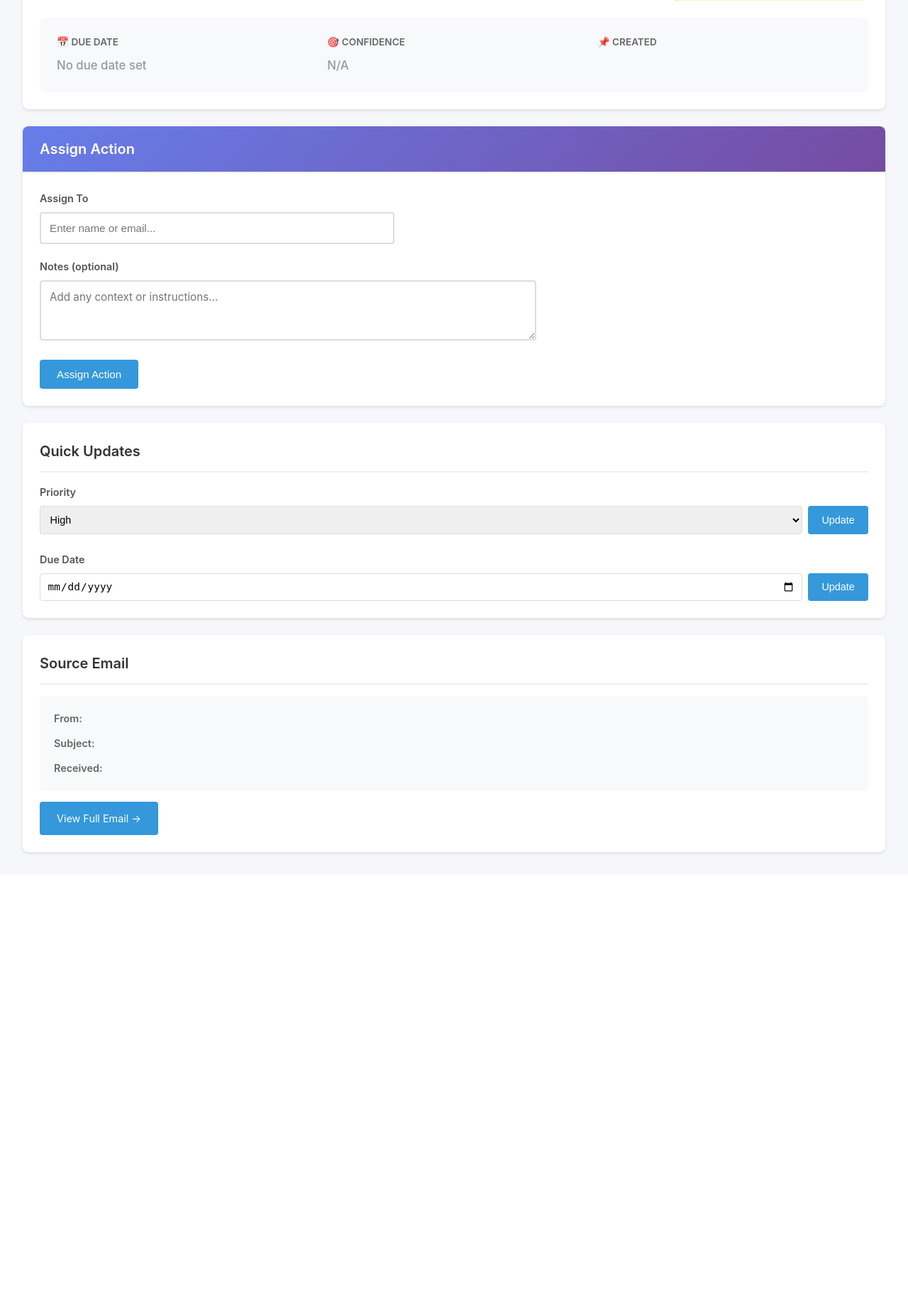
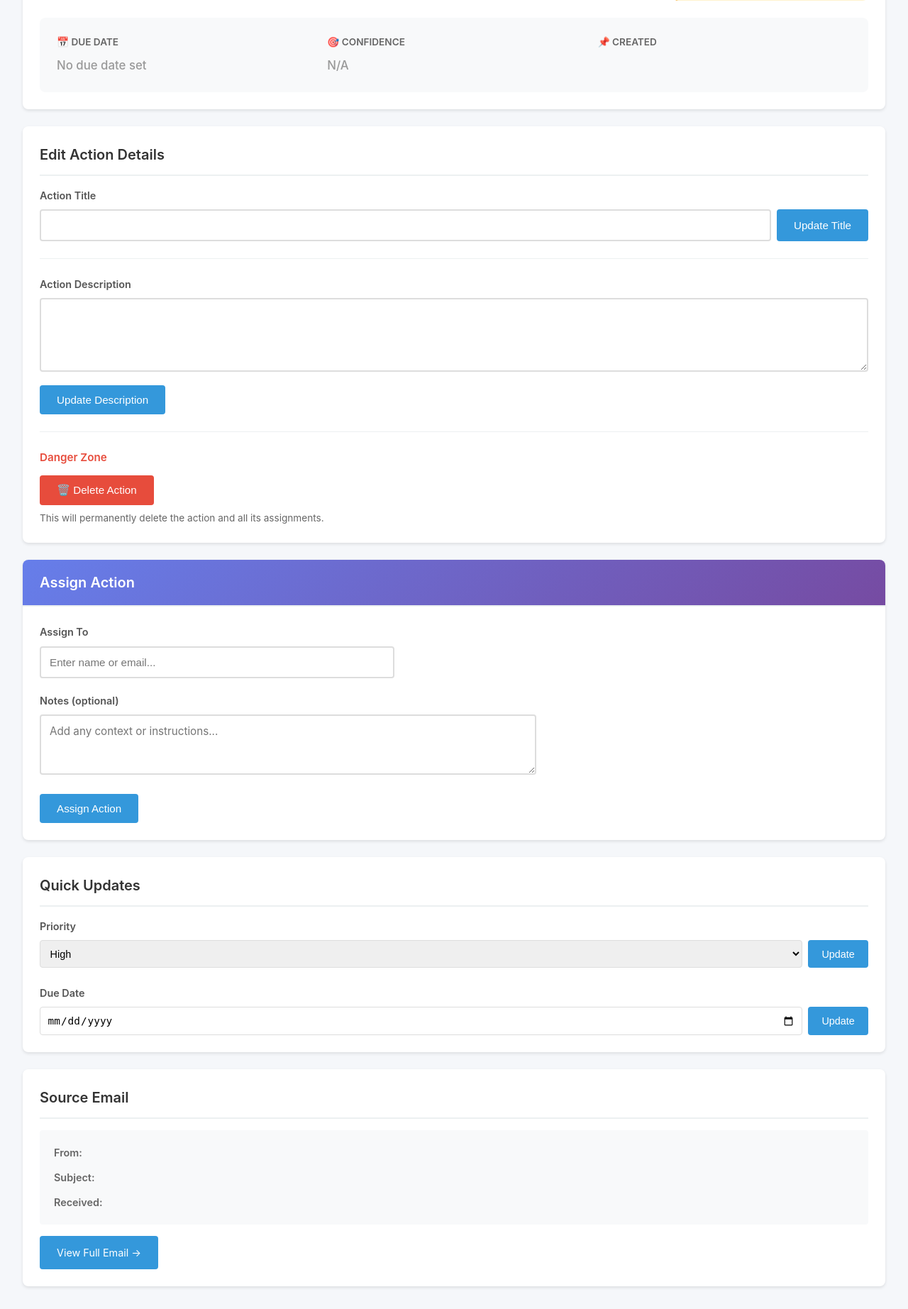
Before and after one commit to blake-perkins/INtelliBOX, a FastAPI app: template src/emailtools/web/templates/action_detail.html in a window 1280 px wide. Shown: the part 253-2098 px from the top of the page at 71% size. Before the commit the page ends 1459 px from the top, so only its background shows below. Run offline with FastAPI, Linux system fonts and the light colour scheme; the template is opened without the code that fills it, so the values that code supplies are empty.

Commit message:
Add manual action editing and creation capabilities
Users can now manually edit AI-generated actions or create new ones:

Backend Features (app.py):
- POST /actions/<id>/title - Update action title
- POST /actions/<id>/description - Update action description
- POST /actions/<id>/delete - Delete action (redirects to email)
- GET /emails/<id>/actions/new - Show new action form
- POST /emails/<id>/actions/new - Create new action for email
- Manual actions have 100% confidence score

Action Detail Page Updates (action_detail.html):
- Added "Edit Action Details" card with:
  - Title editing form (inline with update button)
  - Description editing form (textarea with update button)
  - Danger zone with delete button and confirmation
- Forms use modern styling matching existing design
- Delete action redirects to source email

Email Detail Page Updates (email_detail.html):
- Added "+ Create Action" button in actions section header
- Links to new action creation form

New Template (action_new.html):
- Full-page form for creating new actions
- Shows email context (from, subject, received date)
- Fields: title (required), description, priority, due date, category
- Purple gradient header matching dashboard style
- Form validation and helpful placeholders

Use Cases:
- AI misses an action → manually create it
- AI extracts wrong title → edit it
- Action needs better description → add/edit it
- Duplicate or wrong action → delete it
- Email has no actions but needs one → create manually

Co-Authored-By: Claude Sonnet 4.5 <noreply@anthropic.com>

```diff
--- a/src/emailtools/web/app.py
+++ b/src/emailtools/web/app.py
@@ -518,6 +518,111 @@ async def unassign_action(action_id: int):
     return RedirectResponse(url=f"/actions/{action_id}", status_code=303)
 
 
+@app.post("/actions/{action_id}/title")
+async def update_action_title(
+    action_id: int,
+    title: str = Form(...)
+):
+    """Update action title."""
+    with get_session() as session:
+        action = session.query(Action).filter_by(id=action_id).first()
+        if not action:
+            raise HTTPException(status_code=404, detail="Action not found")
+
+        action.title = title
+        session.commit()
+
+    return RedirectResponse(url=f"/actions/{action_id}", status_code=303)
+
+
+@app.post("/actions/{action_id}/description")
+async def update_action_description(
+    action_id: int,
+    description: str = Form(...)
+):
+    """Update action description."""
+    with get_session() as session:
+        action = session.query(Action).filter_by(id=action_id).first()
+        if not action:
+            raise HTTPException(status_code=404, detail="Action not found")
+
+        action.description = description if description.strip() else None
+        session.commit()
+
+    return RedirectResponse(url=f"/actions/{action_id}", status_code=303)
+
+
+@app.post("/actions/{action_id}/delete")
+async def delete_action(action_id: int):
+    """Delete an action."""
+    with get_session() as session:
+        action = session.query(Action).filter_by(id=action_id).first()
+        if not action:
+            raise HTTPException(status_code=404, detail="Action not found")
+
+        email_id = action.email_id
+        session.delete(action)
+        session.commit()
+
+    return RedirectResponse(url=f"/emails/{email_id}", status_code=303)
+
+
+@app.get("/emails/{email_id}/actions/new", response_class=HTMLResponse)
+async def new_action_form(request: Request, email_id: int):
+    """Show form to create a new action for an email."""
+    with get_session() as session:
+        email = session.query(Email).filter_by(id=email_id).first()
+        if not email:
+            raise HTTPException(status_code=404, detail="Email not found")
+
+        return templates.TemplateResponse("action_new.html", {
+            "request": request,
+            "email": email
+        })
+
+
+@app.post("/emails/{email_id}/actions/new")
+async def create_action(
+    email_id: int,
+    title: str = Form(...),
+    description: str = Form(""),
+    priority: str = Form("medium"),
+    due_date: Optional[str] = Form(None),
+    category: str = Form("")
+):
+    """Create a new action for an email."""
+    with get_session() as session:
+        email = session.query(Email).filter_by(id=email_id).first()
+        if not email:
+            raise HTTPException(status_code=404, detail="Email not found")
+
+        # Parse due date if provided
+        parsed_due_date = None
+        if due_date and due_date.strip():
+            try:
+                from datetime import datetime as dt
+                parsed_due_date = dt.strptime(due_date, '%Y-%m-%d')
+            except ValueError:
+                pass
+
+        # Create new action
+        action = Action(
+            email_id=email_id,
+            title=title,
+            description=description if description.strip() else None,
+            priority=priority,
+            due_date=parsed_due_date,
+            category=category if category.strip() else None,
+            confidence_score=1.0  # Manual actions are 100% confident
+        )
+
+        session.add(action)
+        session.commit()
+        session.refresh(action)
+
+    return RedirectResponse(url=f"/actions/{action.id}", status_code=303)
+
+
 @app.get("/health")
 async def health_check():
     """Health check endpoint."""
--- a/src/emailtools/web/templates/action_detail.html
+++ b/src/emailtools/web/templates/action_detail.html
@@ -93,6 +93,51 @@
         </div>
     </div>
     {% endif %}
+</div>
+
+<!-- Edit Action Details -->
+<div class="card">
+    <div class="card-header">Edit Action Details</div>
+
+    <div style="display: grid; gap: 1.5rem;">
+        <!-- Edit Title -->
+        <form method="POST" action="/actions/{{ action.id }}/title">
+            <label style="display: block; margin-bottom: 0.5rem; font-weight: 600; font-size: 0.9rem; color: #555;">Action Title</label>
+            <div style="display: flex; gap: 0.5rem;">
+                <input type="text"
+                       name="title"
+                       value="{{ action.title }}"
+                       style="flex: 1; padding: 0.75rem; border: 2px solid #ddd; border-radius: 4px; font-size: 0.95rem;"
+                       required>
+                <button type="submit" class="btn btn-primary" style="padding: 0.75rem 1.5rem; font-size: 0.95rem;">Update Title</button>
+            </div>
+        </form>
+
+        <!-- Edit Description -->
+        <form method="POST" action="/actions/{{ action.id }}/description" style="border-top: 1px solid #ecf0f1; padding-top: 1.5rem;">
+            <label style="display: block; margin-bottom: 0.5rem; font-weight: 600; font-size: 0.9rem; color: #555;">Action Description</label>
+            <textarea name="description"
+                      rows="4"
+                      style="width: 100%; padding: 0.75rem; border: 2px solid #ddd; border-radius: 4px; font-size: 0.95rem; font-family: inherit; resize: vertical;">{{ action.description or '' }}</textarea>
+            <div style="margin-top: 0.75rem;">
+                <button type="submit" class="btn btn-primary" style="padding: 0.75rem 1.5rem; font-size: 0.95rem;">Update Description</button>
+            </div>
+        </form>
+
+        <!-- Delete Action -->
+        <div style="border-top: 1px solid #ecf0f1; padding-top: 1.5rem;">
+            <h4 style="font-size: 0.95rem; margin-bottom: 0.75rem; color: #e74c3c; font-weight: 600;">Danger Zone</h4>
+            <form method="POST" action="/actions/{{ action.id }}/delete">
+                <button type="submit"
+                        class="btn"
+                        style="background: #e74c3c; color: white; padding: 0.75rem 1.5rem; font-size: 0.95rem;"
+                        onclick="return confirm('Are you sure you want to delete this action? This cannot be undone.')">
+                    🗑️ Delete Action
+                </button>
+            </form>
+            <p style="margin-top: 0.5rem; font-size: 0.85rem; color: #666;">This will permanently delete the action and all its assignments.</p>
+        </div>
+    </div>
 </div>
 
 <!-- Quick Assignment Form -->
--- a/src/emailtools/web/templates/email_detail.html
+++ b/src/emailtools/web/templates/email_detail.html
@@ -121,6 +121,9 @@
 <div class="card">
     <div class="card-header" style="display: flex; justify-content: space-between; align-items: center;">
         <span>Extracted Actions ({{ actions|length }})</span>
+        <a href="/emails/{{ email.id }}/actions/new" class="btn btn-primary" style="font-size: 0.85rem; padding: 0.5rem 1rem;">
+            + Create Action
+        </a>
     </div>
 
     {% if actions %}
```
Also changed, not shown: src/emailtools/web/templates/action_new.html (added, +112 -0 lines).
